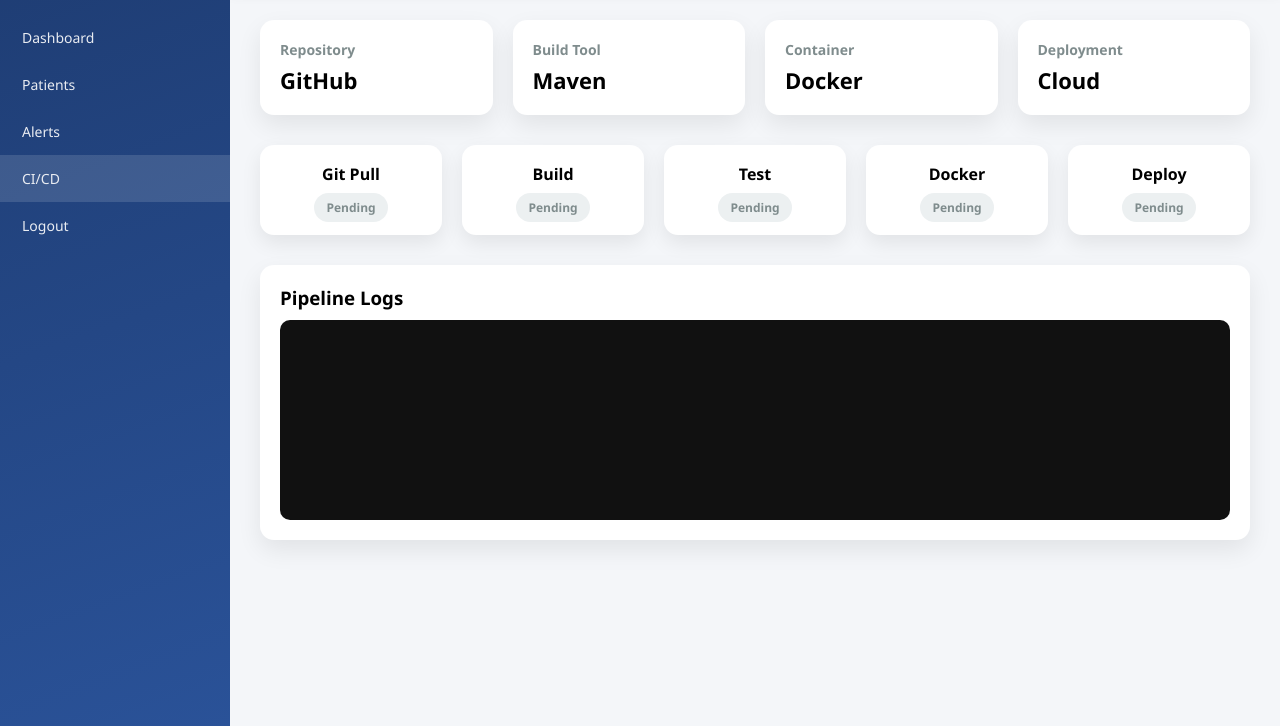
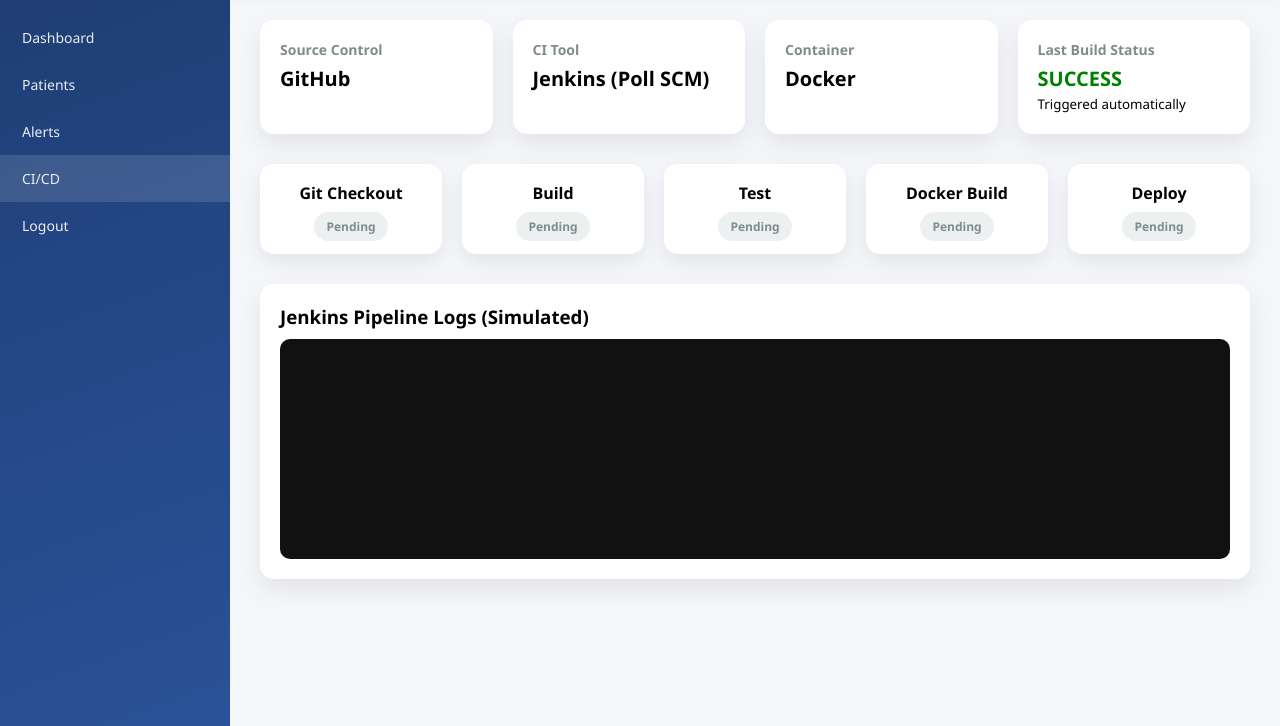
Before and after one commit to Mahathi-cs/patient-monitoring-system, a plain HTML site: page cicd.html in a window 1280 px wide. Shown: the part 74-800 px from the top of the page. Drawn offline with Linux system fonts and the light colour scheme.

Commit message:
Upgraded CI/CD dashboard page

```diff
--- a/cicd.html
+++ b/cicd.html
@@ -54,9 +54,10 @@
 /* Main */
 .main{margin-left:230px;padding:30px;}
 
-/* Cards */
+/* Info Cards */
 .cards{
-    display:grid;grid-template-columns:repeat(auto-fit,minmax(220px,1fr));
+    display:grid;
+    grid-template-columns:repeat(auto-fit,minmax(220px,1fr));
     gap:20px;margin-bottom:30px;
 }
 .card{
@@ -65,7 +66,7 @@
     box-shadow:0 10px 25px rgba(0,0,0,.08);
 }
 .card h3{font-size:14px;color:var(--muted);}
-.card p{font-size:22px;font-weight:700;margin-top:6px;}
+.card p{font-size:20px;font-weight:700;margin-top:6px;}
 
 /* Pipeline */
 .pipeline{
@@ -84,9 +85,8 @@
     font-size:12px;font-weight:600;
 }
 .pending{background:#ecf0f1;color:#7f8c8d;}
-.running{background:#f1c40f;color:white;}
+.running{background:var(--warning);color:white;}
 .success{background:var(--success);color:white;}
-.failed{background:var(--danger);color:white;}
 
 /* Logs */
 .logs{
@@ -97,7 +97,7 @@
 .log-box{
     background:#111;color:#0f0;
     padding:15px;border-radius:10px;
-    height:200px;overflow:auto;
+    height:220px;overflow:auto;
     font-family:monospace;font-size:13px;
 }
 </style>
@@ -116,40 +116,44 @@
 
 <div class="topbar">
     <h1>CI/CD Pipeline</h1>
-    <button class="run-btn" onclick="runPipeline()">▶ Run Pipeline</button>
+    <button class="run-btn" onclick="runPipeline()">▶ Simulate Pipeline</button>
 </div>
 
 <div class="main">
 
+<!-- CI/CD Info -->
 <div class="cards">
     <div class="card">
-        <h3>Repository</h3>
+        <h3>Source Control</h3>
         <p>GitHub</p>
     </div>
     <div class="card">
-        <h3>Build Tool</h3>
-        <p>Maven</p>
+        <h3>CI Tool</h3>
+        <p>Jenkins (Poll SCM)</p>
     </div>
     <div class="card">
         <h3>Container</h3>
         <p>Docker</p>
     </div>
     <div class="card">
-        <h3>Deployment</h3>
-        <p>Cloud</p>
+        <h3>Last Build Status</h3>
+        <p style="color:green">SUCCESS</p>
+        <small>Triggered automatically</small>
     </div>
 </div>
 
+<!-- Pipeline Stages -->
 <div class="pipeline">
-    <div class="stage"><h4>Git Pull</h4><span class="badge pending" id="git">Pending</span></div>
+    <div class="stage"><h4>Git Checkout</h4><span class="badge pending" id="git">Pending</span></div>
     <div class="stage"><h4>Build</h4><span class="badge pending" id="build">Pending</span></div>
     <div class="stage"><h4>Test</h4><span class="badge pending" id="test">Pending</span></div>
-    <div class="stage"><h4>Docker</h4><span class="badge pending" id="docker">Pending</span></div>
+    <div class="stage"><h4>Docker Build</h4><span class="badge pending" id="docker">Pending</span></div>
     <div class="stage"><h4>Deploy</h4><span class="badge pending" id="deploy">Pending</span></div>
 </div>
 
+<!-- Logs -->
 <div class="logs">
-    <h3>Pipeline Logs</h3>
+    <h3>Jenkins Pipeline Logs (Simulated)</h3>
     <div class="log-box" id="logs"></div>
 </div>
 
@@ -160,8 +164,8 @@
 const logs=document.getElementById("logs");
 
 function log(msg){
-    logs.innerHTML+=msg+"<br>";
-    logs.scrollTop=logs.scrollHeight;
+    logs.innerHTML += msg + "<br>";
+    logs.scrollTop = logs.scrollHeight;
 }
 
 function reset(){
@@ -187,13 +191,13 @@
             const cur=document.getElementById(stages[i]);
             cur.className="badge running";
             cur.innerText="Running";
-            log(`▶ ${stages[i].toUpperCase()} stage started...`);
+            log(`[Jenkins] ${stages[i].toUpperCase()} stage started...`);
             setTimeout(()=>{
-                log(`✔ ${stages[i].toUpperCase()} stage completed`);
+                log(`[Jenkins] ${stages[i].toUpperCase()} completed successfully`);
                 i++; next();
-            },1000);
+            },1200);
         }else{
-            log("🎉 Pipeline executed successfully!");
+            log("[Jenkins] 🎉 Pipeline completed successfully");
         }
     }
     next();
```
